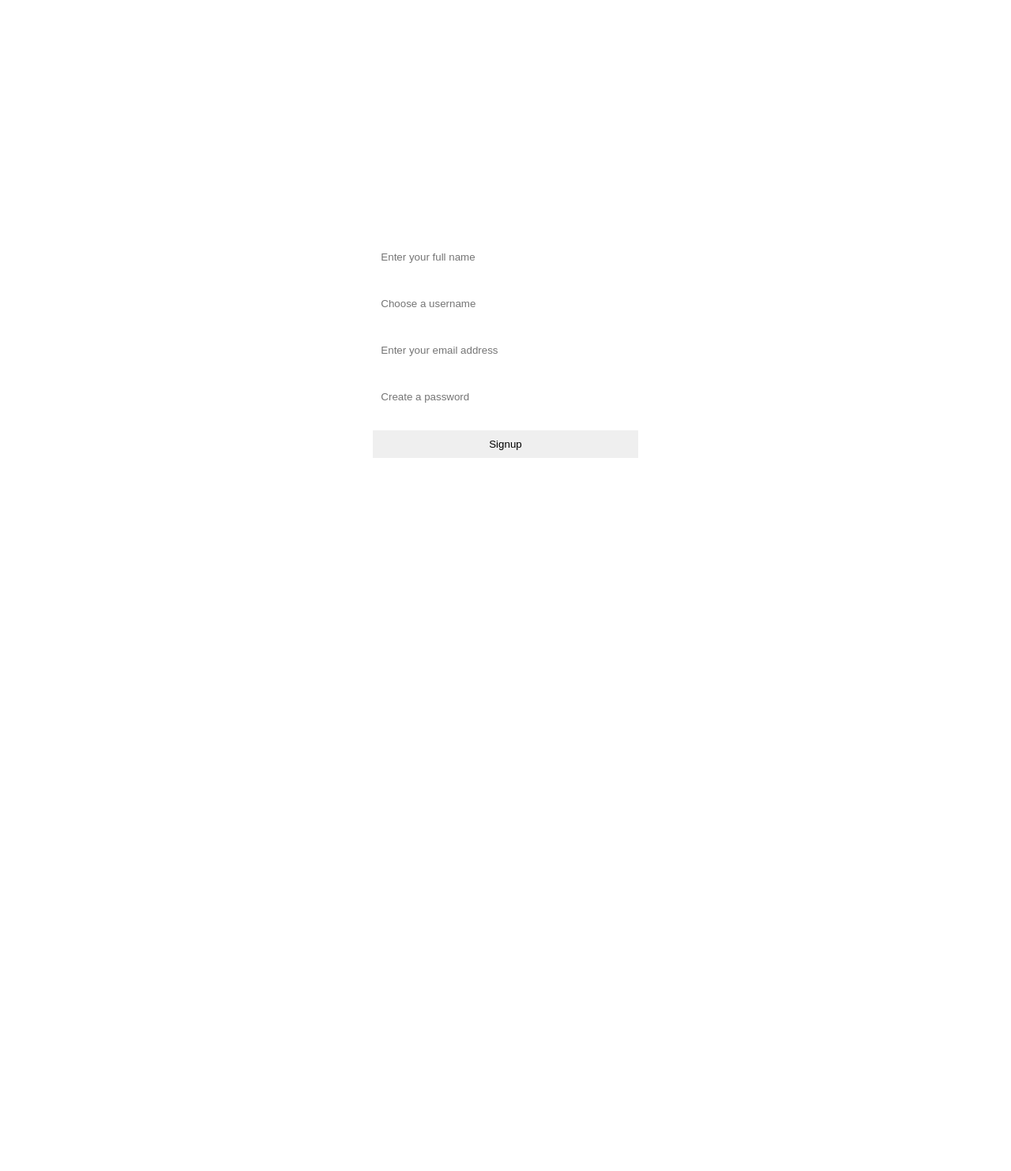
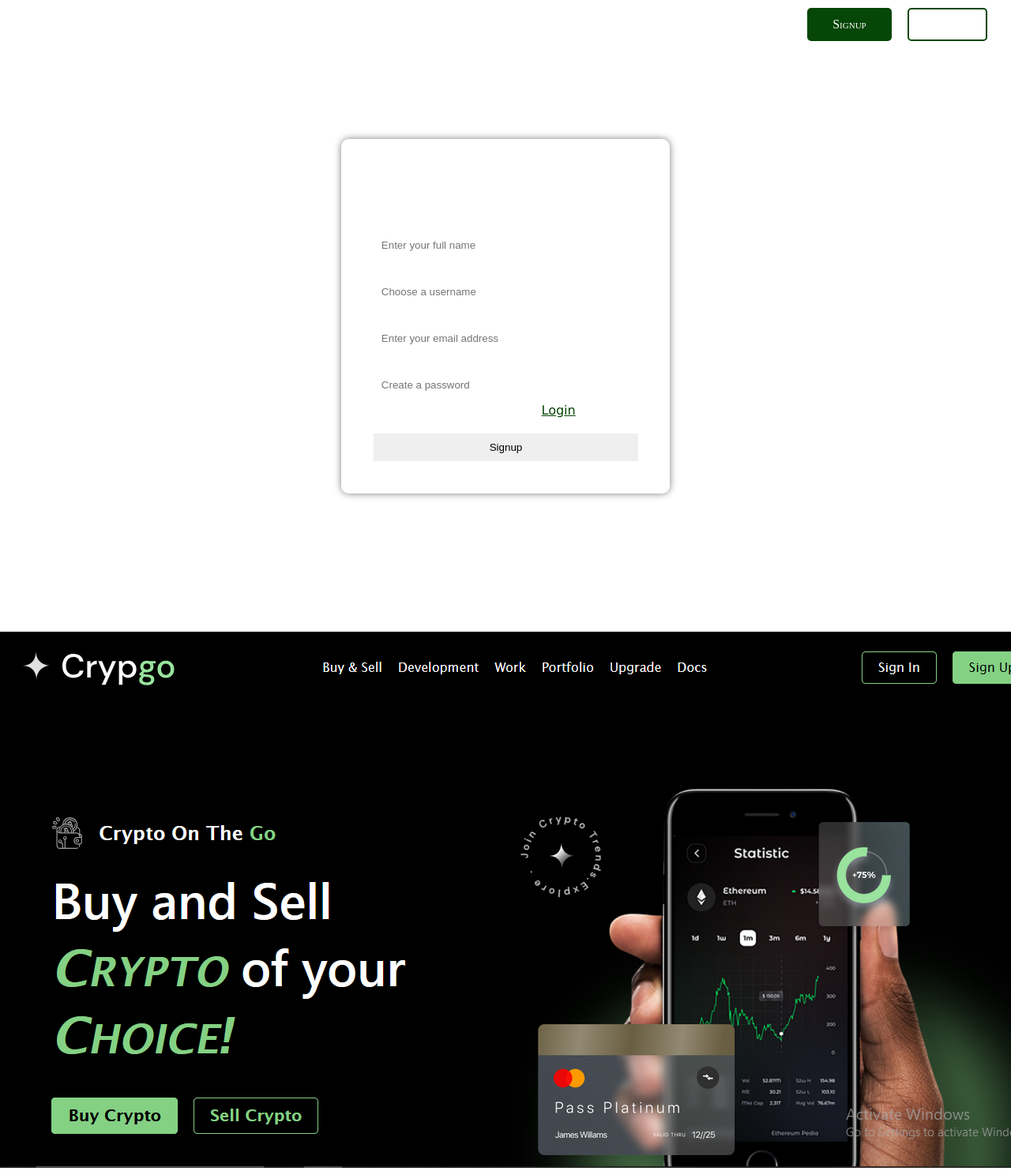
Before and after one commit to TONY65391/TEST, a Django app: page / in a window 1280 px wide; the page is wider, and only the part inside the window is pictured. Shown: that part at 79% size. Before the commit the page ends 580 px from the top of that part, so only its background shows below. Run offline with Django 5.2, Linux system fonts and the light colour scheme.

Commit message:
added image

```diff
--- /dev/null
+++ b/APP/static/app.js
@@ -0,0 +1,6 @@
+const menuBtn = document.querySelector('header nav');
+const menu = document.querySelector('header .links');
+menuBtn.onclick = () => {
+    menuBtn.classList.toggle('open');
+    menu.classList.toggle('open')
+}
--- a/APP/static/forms.css
+++ b/APP/static/forms.css
@@ -13,6 +13,7 @@
     background: url(https://images.pexels.com/photos/2341830/pexels-photo-2341830.jpeg), linear-gradient(to right, rgba(0, 0, 0, 0.5));
     background-blend-mode: multiply;
     background-size: cover;
+    background-position: center;
     color: white;
 }
 header{
@@ -89,6 +90,9 @@
     backdrop-filter: blur(10px) brightness(100%);
     padding: 40px;
     border-radius: 10px;
+    box-shadow: 0px 0px 10px rgb(126, 124, 124);
+    border-bottom: 1px solid white;
+    border-left: 1px solid white;
 }
 @keyframes openLink{
     from{height: 0px;}
@@ -114,6 +118,7 @@
     background: white;
     border: none;
     color: black;
+    border-radius: 2px;
 }
 form div input:focus,
 form div input:hover{
@@ -144,9 +149,10 @@
         position: absolute;
         overflow: hidden;
         top: 100%;
-        width: 100%;
+        width: 95%;
         -webkit-backdrop-filter: blur(10px) brightness(10%);
         backdrop-filter: blur(10px) brightness(10%);
+        background: black;
         animation: closeLink 0.2s linear forwards;
     }
     header .links.open{
--- a/APP/templates/signup.html
+++ b/APP/templates/signup.html
@@ -8,16 +8,44 @@
 </head>
 <body class="signup">
 
+    <header>
+        <div>
+            <h1>MovieBox</h1>
+        </div>
+
+        <nav>
+            <div></div>
+            <div></div>
+            <div></div>
+        </nav>
+
+        <div class="links">
+            <a class="active">
+
+                Signup
+            </a>
+
+            <a href="login">
+
+                Login
+            </a>
+        </div>
+    </header>
+
     <div class="container">
         <div class="sub">
+            <h1>Signup - MovieBox</h1>
             <form action="" method="post" enctype="multipart/form-data">
-                <h1>Signup - MovieBox</h1>
                 {% csrf_token %}
                 {{ signupform }}
+                <p>Already have an account? <a href="login">Login</a></p>
                 <button type="submit">Signup</button>
             </form>
         </div>
     </div>
 
+    <img src="static/users/cryptgo.png" alt="">
+
 </body>
+<script src="/static/app.js" defer></script>
 </html>
```
Also changed, not shown: APP/static/users/cryptgo.png (added).
